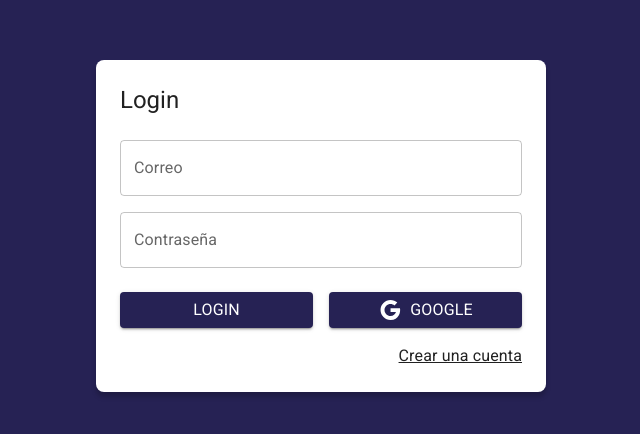
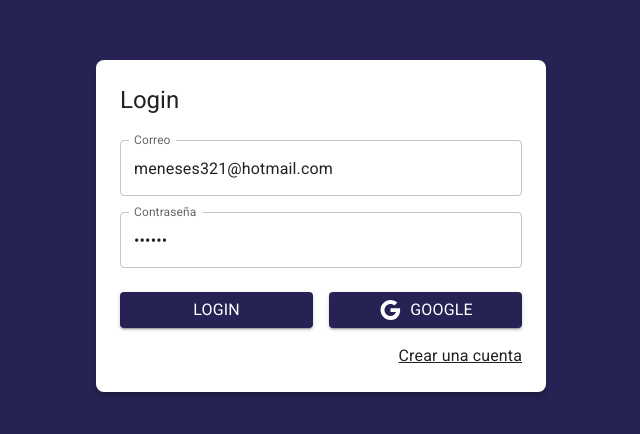
Before and after one commit to poncho29/journal-app, a React (Vite) app: page /auth/login in a window 1280 px wide. Shown: the part 174-608 px from the top of the page, without its empty margins (319-959 px from the left). Built offline with nearby package versions, Linux system fonts and the light colour scheme.

Commit message:
[add] - connect form and create thunks auth

```diff
--- a/src/auth/pages/LoginPage.jsx
+++ b/src/auth/pages/LoginPage.jsx
@@ -1,40 +1,71 @@
-import { Link as RouterLink } from "react-router-dom"
-import { Google } from "@mui/icons-material"
-import { Button, Grid, Link, TextField, Typography } from "@mui/material"
-import { AuthLayout } from "../layout/AuthLayout"
+import { useDispatch } from "react-redux";
+import { Link as RouterLink } from "react-router-dom";
+import { Google } from "@mui/icons-material";
+import { Button, Grid, Link, TextField, Typography } from "@mui/material";
+
+import { useForm } from '../../hooks/index';
+
+import { checkingAuthentication, startGoogleSignIn } from "../../store/auth";
+
+import { AuthLayout } from "../layout/AuthLayout";
 
 export const LoginPage = () => {
+  const dispatch = useDispatch();
+
+  const { email, password, onInputChange } = useForm({
+    email: 'meneses321@hotmail.com',
+    password: '123456'
+  })
+
+  const onSubmit = (event) => {
+    event.preventDefault();
+
+    console.log({ email, password });
+    dispatch(checkingAuthentication());
+  }
+
+   const onGoogleSignIn = () => {
+    console.log('Google Sing In');
+    dispatch(startGoogleSignIn());
+   }
+
   return (
     <AuthLayout title='Login'>
-      <form>
+      <form onSubmit={onSubmit}>
         <Grid container>
           <Grid item xs={12} sx={{ mt: 2 }}>
             <TextField
               fullWidth
+              name='email'
               type='email'
               label='Correo'
               placeholder='correo@gmail.com'
+              value={email}
+              onChange={onInputChange}
             />
           </Grid>
 
           <Grid item xs={12} sx={{ mt: 2 }}>
             <TextField
               fullWidth
-              type='contraseña'
+              name='password'
+              type='password'
               label='Contraseña'
               placeholder='*****'
+              value={password}
+              onChange={onInputChange}
             />
           </Grid>
 
           <Grid container spacing={2} sx={{ mb: 2, mt: 1 }}>
             <Grid item xs={12} sm={6}>
-              <Button variant='contained' fullWidth>
+              <Button fullWidth variant='contained' type="submit">
                 <Typography>Login</Typography>
               </Button>
             </Grid>
 
             <Grid item xs={12} sm={6}>
-              <Button variant='contained' fullWidth>
+              <Button fullWidth variant='contained' onClick={onGoogleSignIn}>
                 <Google />
                 <Typography sx={{ ml: 1 }}>Google</Typography>
               </Button>
--- /dev/null
+++ b/src/hooks/index.js
@@ -0,0 +1 @@
+export * from './useForm';
--- /dev/null
+++ b/src/hooks/useForm.js
@@ -0,0 +1,24 @@
+import { useState } from 'react';
+
+export const useForm = ( initialForm = {} ) => {
+  const [ formState, setFormState ] = useState( initialForm );
+
+  const onInputChange = ({ target }) => {
+    const { name, value } = target;
+    setFormState({
+        ...formState,
+        [ name ]: value
+    });
+  }
+
+  const onResetForm = () => {
+    setFormState( initialForm );
+  }
+
+  return {
+    ...formState,
+    formState,
+    onInputChange,
+    onResetForm,
+  }
+}
--- a/src/store/auth/authSlice.js
+++ b/src/store/auth/authSlice.js
@@ -3,7 +3,7 @@
 export const authSlice = createSlice({
   name: 'auth',
   initialState: {
-    status: 'checking', // 'not-authenticated', 'authenticated'
+    status: 'not-authenticated', // 'checking', 'not-authenticated', 'authenticated'
     uid: null,
     email: null,
     displayName: null,
@@ -13,7 +13,9 @@
   reducers: {
     login: (state, action) => {},
     logout: (state, paylod) => {},
-    checkingCredentials: (state) => {}
+    checkingCredentials: (state) => {
+      state.status = 'checking';
+    }
   }
 });
 
--- a/src/store/auth/index.js
+++ b/src/store/auth/index.js
@@ -1 +1,2 @@
 export * from './authSlice';
+export * from './thunks';
--- /dev/null
+++ b/src/store/auth/thunks.js
@@ -0,0 +1,13 @@
+import { checkingCredentials } from "./";
+
+export const checkingAuthentication = (email, password) => {
+  return async(dispatch) => {
+    dispatch(checkingCredentials())
+  }
+}
+
+export const startGoogleSignIn = () => {
+  return async(dispatch) => {
+    dispatch(checkingCredentials())
+  }
+}
```
